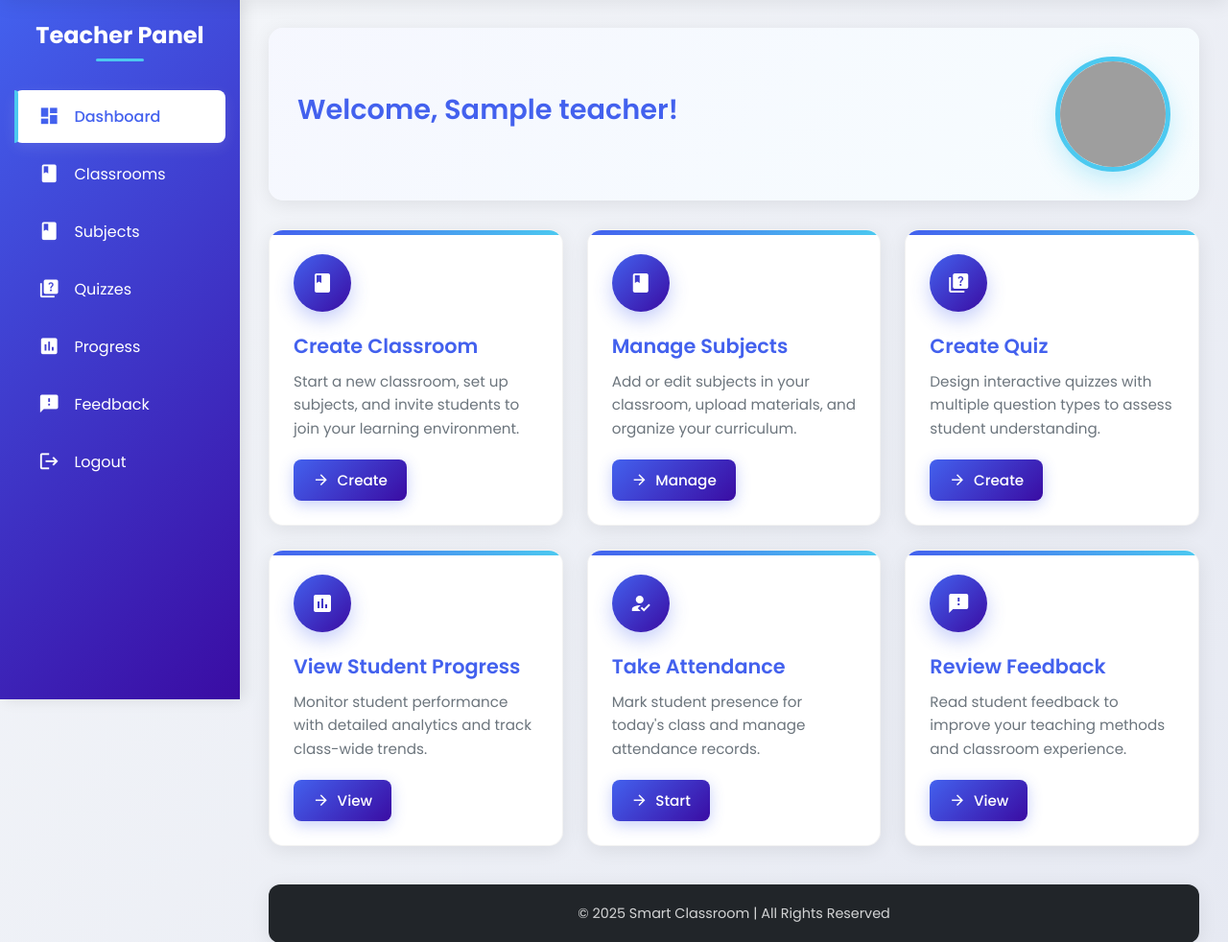
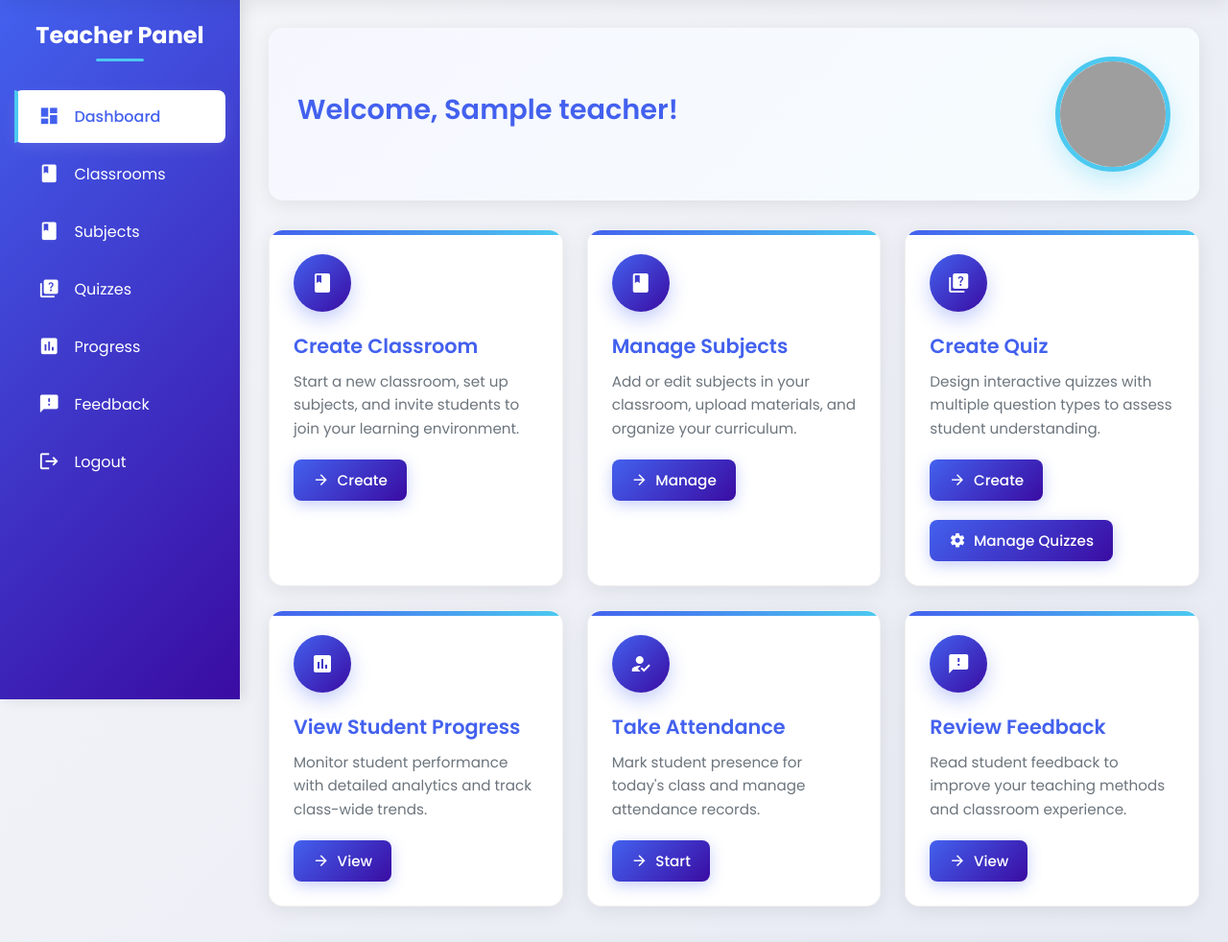
Before and after one commit to PrajwalGaniga/Student-Teacher-Feedback-AI_integrated, a FastAPI app: page /teacher-dashboard in a window 1280 px wide. Shown: the part 71-1053 px from the top of the page at 96% size. Run offline with FastAPI, Linux system fonts and the light colour scheme; the visitor is signed in with stand-in values (Sample User, id 1); a database or web service that is not in the repository returns one stand-in record (values such as "Sample title"); grey boxes are pictures that could not be loaded.

Commit message:
quiz_managing

```diff
--- a/main.py
+++ b/main.py
@@ -1419,3 +1419,41 @@ async def export_attendance(classroom_code: str):
             "Content-Type": "application/vnd.ms-excel"
         }
     )
+
+
+@app.get("/manage-quiz", response_class=HTMLResponse)
+async def manage_quiz(request: Request):
+    teacher_id = request.session.get("teacher_id")
+
+    if not teacher_id:
+        return RedirectResponse(url="/login")
+
+    quizzes = list(quizzes_collection.find({"teacher_id": teacher_id}))
+
+    quiz_count = quizzes_collection.count_documents({"teacher_id": teacher_id})
+
+    teacher = teachers_collection.find_one({"teacher_id": teacher_id})
+
+    if not teacher:
+        teacher = {"name": "Unknown", "teacher_id": teacher_id}
+    else:
+        teacher = {"name": teacher.get("name", "Unknown"), "teacher_id": teacher_id}
+
+    return templates.TemplateResponse("quiz_manage.html", {
+        "request": request,
+        "teacher": teacher,
+        "quizzes": quizzes,
+        "quiz_count": quiz_count
+    })
+
+@app.get("/delete-quiz/{quiz_id}")
+async def delete_quiz(quiz_id: str, request: Request):
+    teacher_id = request.session.get("teacher_id")
+    quiz = quizzes_collection.find_one({"_id": ObjectId(quiz_id)})
+
+    if not quiz or quiz["teacher_id"] != teacher_id:
+        return {"error": "Quiz not found or unauthorized"}
+
+    quizzes_collection.delete_one({"_id": ObjectId(quiz_id)})
+
+    return RedirectResponse(url="/manage-quiz")
--- a/templates/teacher_dashboard.html
+++ b/templates/teacher_dashboard.html
@@ -868,6 +868,9 @@
                 <a href="/create-quiz" class="btn">
                     <i class="material-icons">arrow_forward</i> Create
                 </a>
+                <a href="/manage-quiz" class="btn" style="margin-top: 20px;">
+                    <i class="material-icons">settings</i> Manage Quizzes
+                </a>
             </div>
 
             <div class="dashboard-card" data-aos="fade-up" data-aos-delay="300">
```
Also changed, not shown: templates/quiz_manage.html (added).
